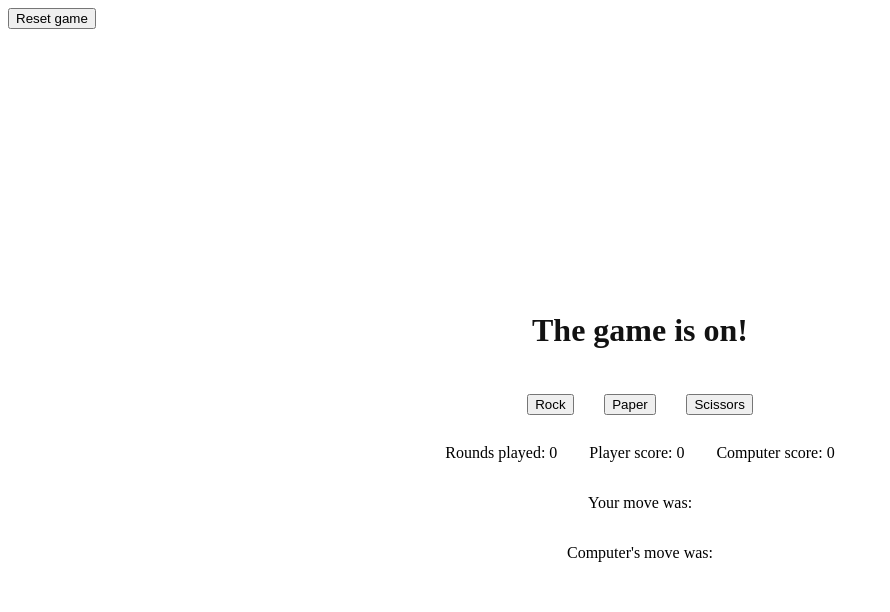
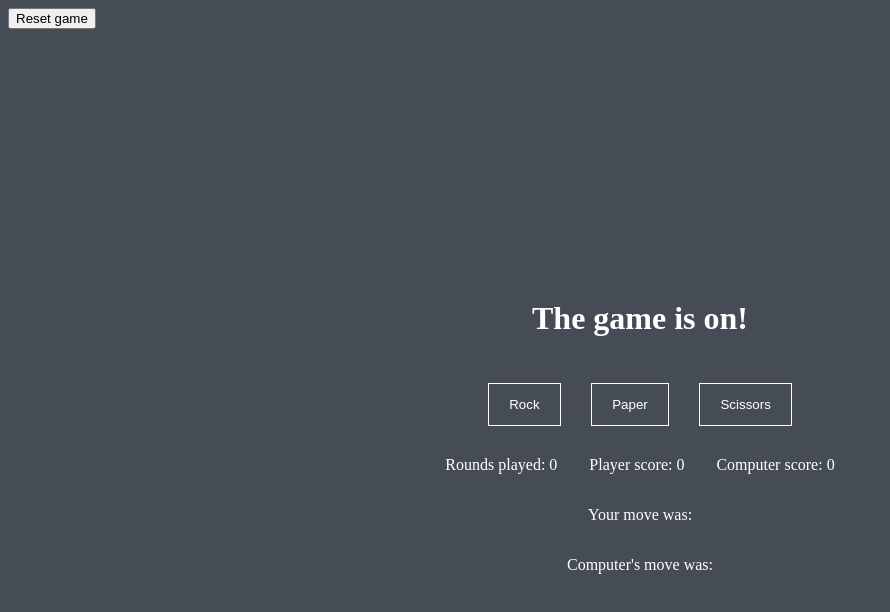
Before and after one commit to taaaalleN/rock-paper-scissors, a plain HTML site: page index.html in a window 1280 px wide. Both pictures are taken after a click on the button "Reset game". Shown: the whole page, without its empty margins (0-890 px from the left). Drawn offline with Linux system fonts and the light colour scheme.

Commit message:
Finalize a crappy version of the UI

```diff
--- a/script.js
+++ b/script.js
@@ -15,7 +15,9 @@ resetGameBtn.addEventListener("click", () => {
 
 function resetGame() {
   playerScore = 0;
+  playerScoreText.innerText = playerScore;
   computerScore = 0;
+  computerScoreText.innerText = computerScore;
   rounds = 0;
   roundsText.innerText = rounds;
 }
@@ -64,6 +66,7 @@ function playRound(playerMove, computerMove) {
     gameText.innerText = `${capitalizeFirstLetter(computerMove)} beats ${playerMove}. You lose!`;
   }
   // return the winning move and its player
+  determineWinner();
 }
 
 function capitalizeFirstLetter(string) {
@@ -86,20 +89,3 @@ choices.forEach((choice) => {
     playRound(e.target.id, getComputerChoice());
   });
 });
-
-function game() {
-  console.log("Game is live!");
-  // let rounds = 0;
-  console.log(rounds);
-
-  for (let i = 0; i < 5; i++) {
-    console.log("Playing!");
-    console.log(rounds);
-
-    continue;
-  }
-  determineWinner();
-  console.log("Game is over");
-}
-
-game();
--- a/style.css
+++ b/style.css
@@ -4,6 +4,8 @@
 
 body {
     height: 100vh;
+    background-color: #464c56;
+    color: #fff;
 }
 
 #game-area {
@@ -15,7 +17,17 @@ body {
 }
 
 #game-area button {
+    border: 1px solid white;
+    background-color: transparent;
     margin: 1em;
+    padding: 1em 1.5em;
+    color: #fff;
+    cursor: pointer;
+    transition: all 250ms ease-in-out;
+}
+
+#game-area button:hover {
+    background-color: #9EB7E5;
 }
 
 #info-container {
@@ -30,5 +42,5 @@ body {
 #game-text {
     font-size: 2em;
     font-weight: bold;
-    color: #121212;
+    color: #fff;
 }
```
